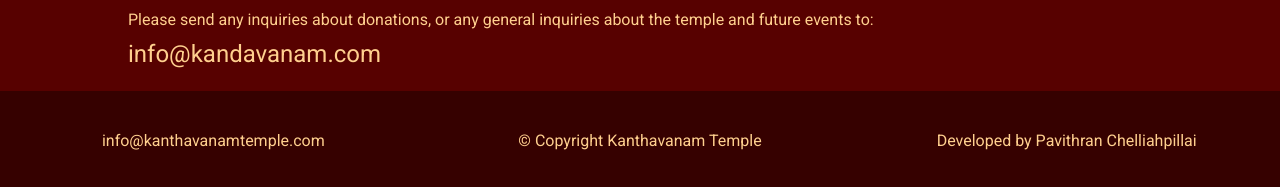
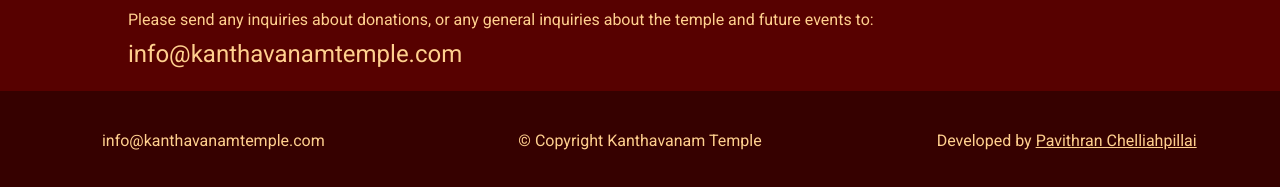
Before and after one commit to PavithranChelliahpillai/kandavanam, a SvelteKit app: page /donate in a window 1280 px wide. Shown: the part 968-1155 px from the top of the page. Built offline with nearby package versions, Linux system fonts and the light colour scheme; a web font is replaced by a local one.

Commit message:
minor visual changes

```diff
--- a/src/app.html
+++ b/src/app.html
@@ -2,7 +2,7 @@
 <html lang="en">
 	<head>
 		<meta charset="utf-8" />
-		<link rel="icon" href="%sveltekit.assets%/favicon.png" />
+		<link rel="icon" href="/favicon.png" />
 		<meta name="viewport" content="width=device-width, initial-scale=1" />
 		%sveltekit.head%
 	</head>
--- a/src/routes/+page.svelte
+++ b/src/routes/+page.svelte
@@ -53,7 +53,7 @@
     <div id="phone" style="position: fixed; top: 0; z-index: 500;">
         <Navphone></Navphone>
     </div>
-    <h1 id="bigtitle" style="position: relative; padding-top: 4vh;">
+    <h1 id="bigtitle" style="position: relative; padding-top: 1vh;">
         <span>Arulmigu </span>
         <span>Kanthavanam</span>
         <span>Kanthasamy</span>
@@ -73,7 +73,7 @@
             </p>
         </section>
         <section id="donors">
-            <h2>Donors</h2>
+            <h2 style="padding-bottom: 1vh;">Donors</h2>
             <div style="padding-left: 1vw;">
                 <Marquee direction="up" fade={false} class="[--duration:10s]">
                     {#each donors as donor}
@@ -270,6 +270,7 @@
         flex: none;
         animation: topanim 2s 1s forwards;
         padding-top: 2vh;
+        margin-top: 2vh;
     }
 
     #construction {
--- a/src/routes/template/donate.svelte
+++ b/src/routes/template/donate.svelte
@@ -67,7 +67,7 @@
             Please send any inquiries about donations, or any general inquiries
             about the temple and future events to:
         </p>
-        <p style="font-size: 3vh;">info@kandavanam.com</p>
+        <p style="font-size: 3vh;">info@kanthavanamtemple.com</p>
     </div>
 </div>
 
--- a/src/routes/template/footer.svelte
+++ b/src/routes/template/footer.svelte
@@ -2,7 +2,7 @@
     <slot />
     <p>info@kanthavanamtemple.com</p>
     <p>© Copyright Kanthavanam Temple</p>
-    <p>Developed by Pavithran Chelliahpillai</p>
+    <p>Developed by <a href="https://www.linkedin.com/in/pavithran-chelliahpillai-356615217/">Pavithran Chelliahpillai</a></p>
 </div>
 
 <style>
@@ -20,4 +20,8 @@
         text-align: center;
         padding: 3vh;
     }
+    .footer a {
+        color: #FFD08E;
+        text-decoration:underline;
+    }
 </style>
```
